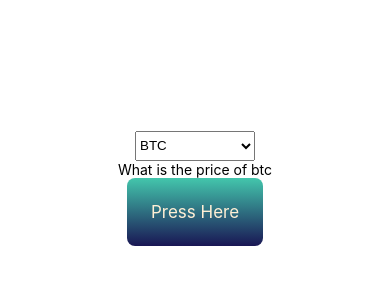
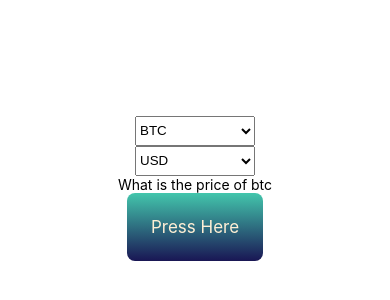
Before and after one commit to blabtonic/converter-app, a React Native app: screen / in a window 390 px wide. Shown: the part 234-534 px from the top of the page. Built offline with nearby package versions, Linux system fonts and the light colour scheme.

Commit message:
added fiat picker

```diff
--- a/App.js
+++ b/App.js
@@ -20,6 +20,7 @@ export default function App() {
   };
 
   const [selectedCrypto, setSelectedCrypto] = useState('btc');
+  const [selectedFiat, setSelectedFiat] = useState();
 
   return (
     <View style={styles.container}>
@@ -35,6 +36,20 @@ export default function App() {
         <Picker.Item label="SUSHI" value="sushi" />
         <Picker.Item label="CRV" value="crv" />
       </Picker>
+      <Picker
+        dropdownIconColor="#d70087"
+        selectedValue={selectedFiat}
+        onValueChange={(itemValue) => setSelectedFiat(itemValue)}
+        mode="dropdown"
+        style={{ height: 30, width: 120 }}
+      >
+        <Picker.Item label="USD" value="usd" />
+        <Picker.Item label="JPY" value="jpy" />
+        <Picker.Item label="CAD" value="cad" />
+        <Picker.Item label="EUR" value="EUR" />
+        <Picker.Item label="GBP" value="GBP" />
+      </Picker>
+
       <Text>What is the price of {selectedCrypto}</Text>
       <TouchableOpacity onPress={showData}>
         <LinearGradient
```
